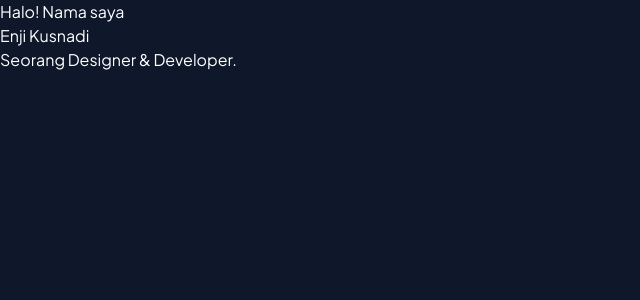
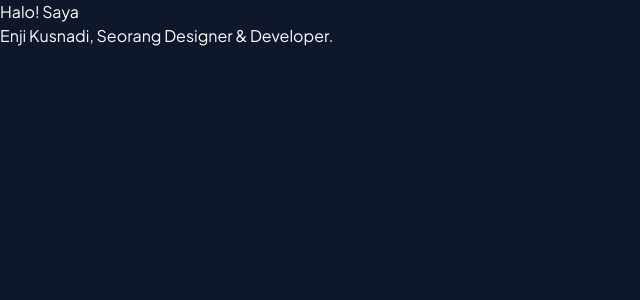
Before and after one commit to enjidev/enji.dev, a Next.js app: page / in a window 1280 px wide. Shown: the top 300 px of the page, without its empty margins (0-640 px from the left). Built offline with nearby package versions, Linux system fonts and the light colour scheme.

Commit message:
refactor: update index page content

```diff
--- a/src/pages/index.tsx
+++ b/src/pages/index.tsx
@@ -10,9 +10,8 @@ const Index: NextPage = () => {
         <link rel="icon" href="/favicon.ico" />
       </Head>
       <>
-        <span>Halo! Nama saya</span>
-        <h1>Enji Kusnadi</h1>
-        <p>Seorang Designer & Developer.</p>
+        <p>Halo! Saya</p>
+        <h1>Enji Kusnadi, Seorang Designer & Developer.</h1>
       </>
     </>
   );
```
